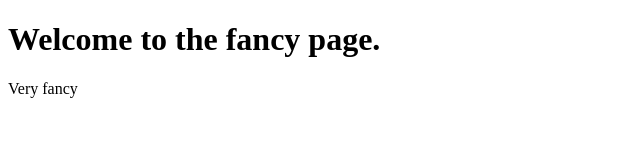
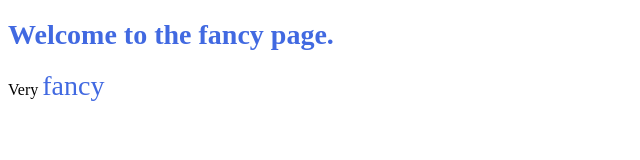
Before and after one commit to repercussive/relative-links-example, a plain HTML site: page secret_pages/fancy.html in a window 1280 px wide. Shown: the whole page, without its empty margins (0-640 px from the left). Drawn offline with Linux system fonts and the light colour scheme.

Commit message:
make fancy page fancier

```diff
--- a/assets/css/fancy.css
+++ b/assets/css/fancy.css
@@ -1,3 +1,6 @@
 h1, span {
   font-family: "French Script MT";
+  font-size: 1.75rem;
+  color: royalblue;
+
 }
```
